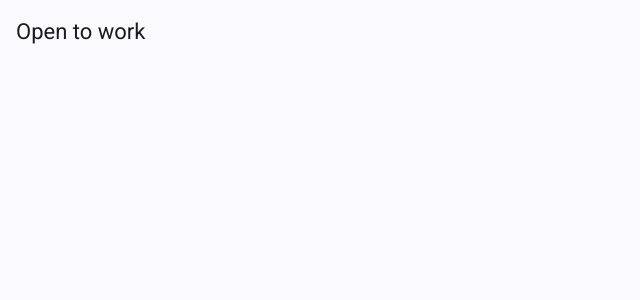
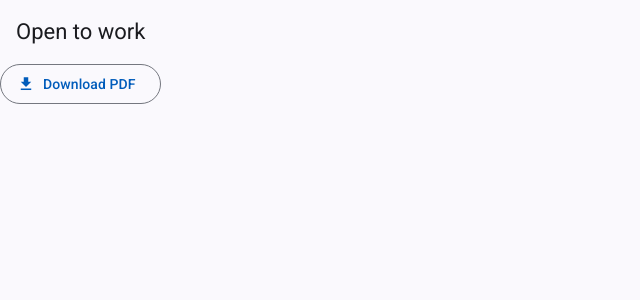
Before and after one commit to rohitkumarofficial/rohitkumarofficial.github.io, an Angular app: page / in a window 1280 px wide. Shown: the top 300 px of the page, without its empty margins (0-640 px from the left). Built offline with nearby package versions, Linux system fonts and the light colour scheme.

Commit message:
resume json file configuration is set for development and production

```diff
--- a/angular.json
+++ b/angular.json
@@ -18,9 +18,7 @@
           "builder": "@angular/build:application",
           "options": {
             "browser": "src/main.ts",
-            "polyfills": [
-              "zone.js"
-            ],
+            "polyfills": ["zone.js"],
             "tsConfig": "tsconfig.app.json",
             "inlineStyleLanguage": "scss",
             "assets": [
@@ -29,9 +27,7 @@
                 "input": "public"
               }
             ],
-            "styles": [
-              "src/styles.scss"
-            ],
+            "styles": ["src/styles.scss"],
             "server": "src/main.server.ts",
             "outputMode": "server",
             "ssr": {
@@ -52,12 +48,24 @@
                   "maximumError": "8kB"
                 }
               ],
+              "fileReplacements": [
+                {
+                  "replace": "src/environments/environment.ts",
+                  "with": "src/environments/environment.production.ts"
+                }
+              ],
               "outputHashing": "all"
             },
             "development": {
               "optimization": false,
               "extractLicenses": false,
-              "sourceMap": true
+              "sourceMap": true,
+              "fileReplacements": [
+                {
+                  "replace": "src/environments/environment.ts",
+                  "with": "src/environments/environment.development.ts"
+                }
+              ]
             }
           },
           "defaultConfiguration": "production"
@@ -80,10 +88,7 @@
         "test": {
           "builder": "@angular/build:karma",
           "options": {
-            "polyfills": [
-              "zone.js",
-              "zone.js/testing"
-            ],
+            "polyfills": ["zone.js", "zone.js/testing"],
             "tsConfig": "tsconfig.spec.json",
             "inlineStyleLanguage": "scss",
             "assets": [
@@ -92,9 +97,7 @@
                 "input": "public"
               }
             ],
-            "styles": [
-              "src/styles.scss"
-            ]
+            "styles": ["src/styles.scss"]
           }
         },
         "deploy": {
--- a/src/app/app.config.ts
+++ b/src/app/app.config.ts
@@ -3,11 +3,14 @@ import { provideRouter } from '@angular/router';
 
 import { routes } from './app.routes';
 import { provideClientHydration, withEventReplay } from '@angular/platform-browser';
+import { provideHttpClient, withFetch } from '@angular/common/http';
+
 
 export const appConfig: ApplicationConfig = {
   providers: [
     provideBrowserGlobalErrorListeners(),
     provideZoneChangeDetection({ eventCoalescing: true }),
-    provideRouter(routes), provideClientHydration(withEventReplay())
+    provideRouter(routes), provideClientHydration(withEventReplay()),
+    provideHttpClient(withFetch())
   ]
 };
--- a/src/app/app.html
+++ b/src/app/app.html
@@ -1,2 +1,4 @@
-<app-header></app-header>
+@if (isOpenToWork()) {
+  <app-header></app-header>
+}
 <router-outlet />
--- a/src/app/app.ts
+++ b/src/app/app.ts
@@ -1,6 +1,8 @@
-import { Component, signal } from '@angular/core';
+import { Component, computed, inject, signal } from '@angular/core';
 import { RouterOutlet } from '@angular/router';
 import { Header } from './header/header';
+import { Data } from './services/data';
+import { takeUntilDestroyed } from '@angular/core/rxjs-interop';
 
 @Component({
   selector: 'app-root',
@@ -9,5 +11,9 @@ import { Header } from './header/header';
   styleUrl: './app.scss',
 })
 export class App {
-  protected readonly title = signal('rohitkumarofficial.github.io');
+  private dataService = inject(Data);
+  isOpenToWork = computed(() => this.dataService.resumeDetails()?.openToWork);
+  constructor() {
+    this.dataService.getResumeDetails().pipe(takeUntilDestroyed()).subscribe();
+  }
 }
--- a/src/app/header/header.html
+++ b/src/app/header/header.html
@@ -1,3 +1,8 @@
 <mat-toolbar>
   <span>Open to work</span>
 </mat-toolbar>
+
+<button matButton="outlined">
+  <mat-icon>download</mat-icon>
+  Download PDF
+</button>
--- a/src/app/header/header.ts
+++ b/src/app/header/header.ts
@@ -1,13 +1,18 @@
-import { Component } from '@angular/core';
+import { Component, computed, inject } from '@angular/core';
 import { MatToolbarModule } from '@angular/material/toolbar';
-
+import { MatButtonModule } from '@angular/material/button';
+import { MatIconModule } from '@angular/material/icon';
+import { Data } from '../services/data';
 @Component({
   selector: 'app-header',
-  imports: [MatToolbarModule],
+  imports: [MatToolbarModule, MatButtonModule, MatIconModule],
   templateUrl: './header.html',
   styleUrl: './header.scss',
   host: {
 
   }
 })
-export class Header {}
+export class Header {
+  private dataService = inject(Data);
+  isOpenToWork = computed(() => this.dataService.resumeDetails().openToWork);
+}
--- /dev/null
+++ b/src/app/services/data.ts
@@ -0,0 +1,25 @@
+import { HttpClient } from '@angular/common/http';
+import { inject, Injectable, signal } from '@angular/core';
+import { tap } from 'rxjs';
+import { environment } from '../../environments/environment';
+
+
+@Injectable({
+  providedIn: 'root',
+})
+export class Data {
+  private dataUrl = environment.resumeDataUrl;
+  private httpClient = inject(HttpClient);
+  resumeDetails = signal<any>(null);
+  constructor() {}
+
+  getResumeDetails() {
+    return this.httpClient
+      .get(this.dataUrl)
+      .pipe(
+        tap((data) => {
+          this.resumeDetails.set(data);
+        }),
+      );
+  }
+}
--- /dev/null
+++ b/src/environments/environment.development.ts
@@ -0,0 +1,4 @@
+export const environment = {
+  production: false,
+  resumeDataUrl: 'assets/data/resume.json'   // 👈 local file, no CORS
+};
--- /dev/null
+++ b/src/environments/environment.ts
@@ -0,0 +1,4 @@
+export const environment = {
+  production: true,
+  resumeDataUrl: 'https://raw.githubusercontent.com/rohitkumarofficial/rohitkumarofficial.github.io/main/src/assets/data/resume.json'
+};
```
Also changed, not shown: public/assets/data/resume.json (renamed from src/assets/data/resume.json), 1 other file (tests, documents, lock files or other folders).
